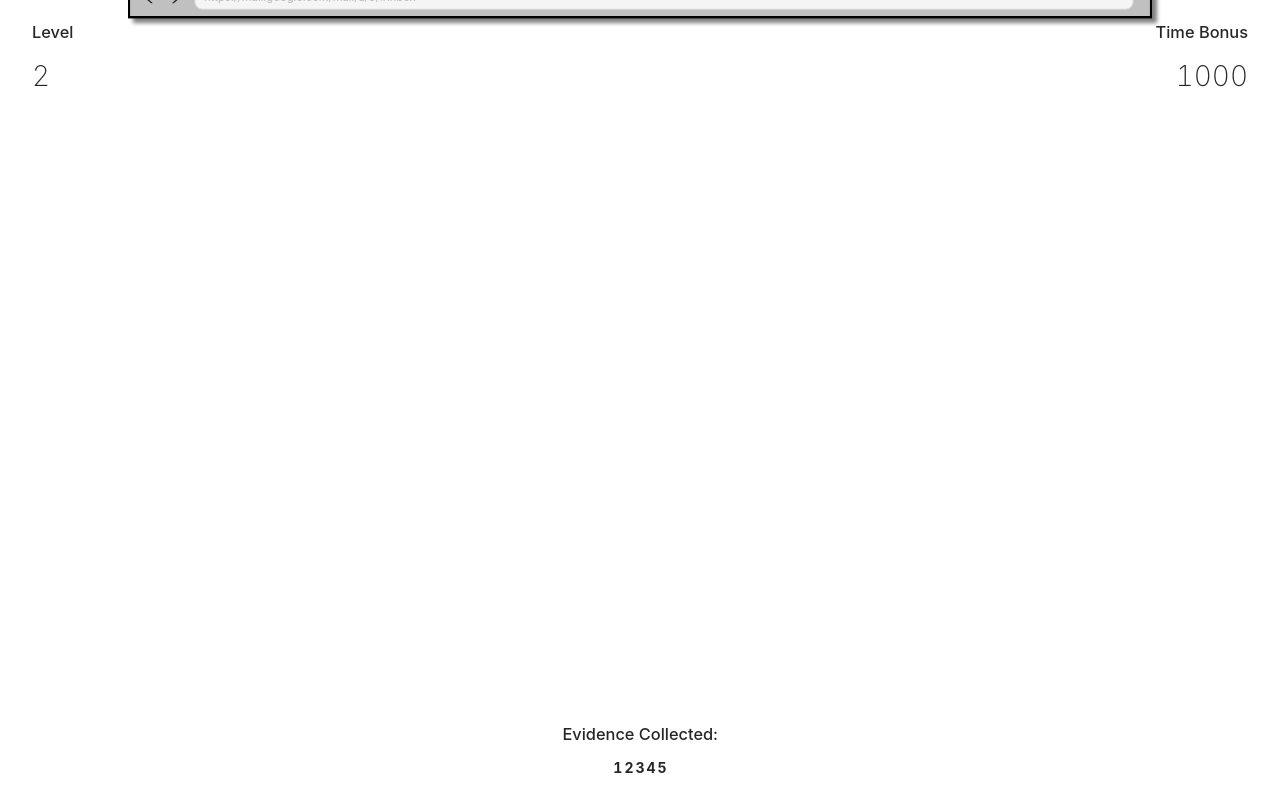
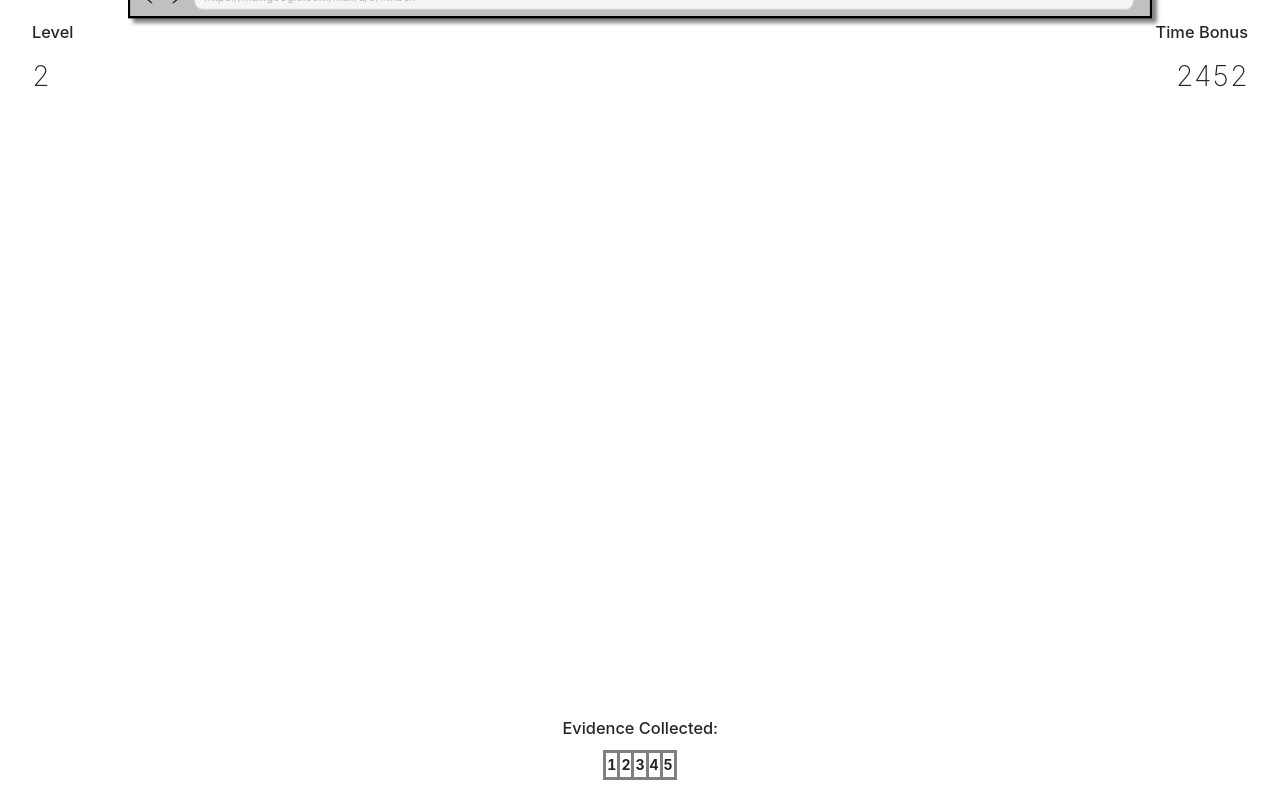
Before and after one commit to NelsonL19/scambusters, a React (Create React App) app: page /level2 in a window 1280 px wide. Built offline with nearby package versions, Linux system fonts and the light colour scheme.

Commit message:
Cleaned up the extra files and redid how the new levels are being rendered

```diff
--- a/src/App.js
+++ b/src/App.js
@@ -6,8 +6,6 @@ import Level_1 from './pages/level_1'
 import Level_2 from './pages/level_2'
 import Level_Prototype from './components/level_prototype.jsx'
 import './App.css'
-import Level_Collect from './components/level_collect.jsx'
-
 function App() {
 
   //store in firebase?
@@ -45,7 +43,7 @@ function App() {
           <Level_Prototype level = {levelInfo[1]}/>
         </Route>
         <Route path = "/level2">
-        <Level_Collect level = {levelInfo[2]}/>
+        <Level_Prototype level = {levelInfo[2]}/>
         </Route>
       </Switch>
     </Router>
--- a/src/components/apple_music_email.jsx
+++ b/src/components/apple_music_email.jsx
@@ -1,4 +1,4 @@
-
+import '../styles/apple_music.css'
 import { Button } from 'antd';
 
 const apple_music_email = () => {
--- a/src/components/index.js
+++ b/src/components/index.js
@@ -2,7 +2,5 @@
 export {default as Browser_Bar} from './browser_bar'
 export {default as Fake_Netflix} from './fake_netflix'
 export {default as Level_Prototype} from './level_prototype'
-export {default as Level_Collect} from './level_collect'
 export {default as UI_Overlay} from './ui_overlay'
-export {default as UI_Collect} from './ui_collect'
 export {default as apple_music_email} from './apple_music_email'
--- a/src/components/level_collect.jsx
+++ /dev/null
@@ -1,37 +0,0 @@
-import React, {Component, useEffect, useState, Suspense} from 'react';
-import Browser_Bar from './browser_bar.jsx'
-import UI_Collect from './ui_collect.jsx'
-import './level_prototype.css'
-
-export default class Level_Collect extends Component {
-    constructor(props){
-        super(props)
-        this.state = {
-            data: null
-        }
-    }
-    //This function is responsible for taking in the level number, and rendering the level content that is being used for each level.
-    loadLevel(number) {
-        const Level = React.lazy(() =>
-            import(`../pages/level_${number}.js`)
-        );
-        return Level;
-    }
-
-
-    render(){
-        //Calls the load level function with the level that is being selected.
-        const Level = this.loadLevel(this.props.level.levelNum)
-        return (
-            <div>
-                <div className="minification">
-                    <Browser_Bar url = {this.props.level.url}/>
-                    <Suspense fallback={<div>Loading Level...</div>}>
-                        <Level />
-                    </Suspense>
-                </div>
-                <UI_Collect level = {this.props.level}/>
-            </div>
-        )
-    }
-}
--- a/src/components/ui_collect.jsx
+++ /dev/null
@@ -1,82 +0,0 @@
-import React, { Component, useEffect, useState } from 'react';
-import { Button } from 'antd';
-import '../styles/ui_overlay.css'
-import Level_End from './level_end.jsx'
-
-export default class UI_Collect extends Component {
-    constructor(props) {
-        super(props)
-        this.state = {
-            data: null,
-            level: this.props.level,
-            bonusScore: 3000,
-            isLevelComplete: false,
-            isCorrect: false
-        }
-    }
-
-    componentDidMount () {
-        this.bonusTimerID = setInterval(
-            () => this.tickDownBonus(), 10
-        )
-    }
-
-    componentWillUnmount () {
-        clearInterval(this.bonusTimerID)
-    }
-
-
-    tickDownBonus () {
-        // only count down if the bonus > 0 AND the level is still being played.
-        if (this.state.bonusScore <= 0 || this.state.isLevelComplete) { return }
-
-        this.setState({
-            bonusScore: this.state.bonusScore - 1
-        })
-    }
-
-    checkIfDone () {
-        // make sure the level is not already done!
-        if (this.state.isLevelComplete) { return }
-    }
-
-    render () {
-        return (
-            <div className="UI_Parent">
-                <div className="flex-container">
-                    <div className="top-row">
-                        <div>
-                            <h3>Level</h3>
-                            <h1 className="level">{this.props.level.levelNum}</h1>
-                        </div>
-                        <div>
-                            <h3>Time Bonus</h3>
-                            <h1 className="bonus">1000</h1>
-                        </div>
-                    </div>
-                    <div className="bottom-row">
-                        <h3>Evidence Collected:</h3>
-                        <div className="collection-count">
-                            <table>
-                                <tr>
-                                    <th>1</th>
-                                    <th>2</th>
-                                    <th>3</th>
-                                    <th>4</th>
-                                    <th>5</th>
-                                </tr>
-                                </table>
-                        </div>
-                        </div>
-                    </div>
-
-                    <>
-                        {this.state.isLevelComplete &&
-                            <Level_End info={this.state} />
-                        }
-                    </>
-
-                </div>
-        )
-    }
-}
--- a/src/components/ui_overlay.jsx
+++ b/src/components/ui_overlay.jsx
@@ -19,6 +19,7 @@ export default class UI_Overlay extends Component {
         this.bonusTimerID = setInterval(
             () => this.tickDownBonus(), 10
         )
+
     }
 
     componentWillUnmount() {
@@ -32,6 +33,8 @@ export default class UI_Overlay extends Component {
         this.setState({
             bonusScore: this.state.bonusScore - 1
         })
+
+        if (this.state.isLevelComplete) {return}
     }
 
     scamPressed(){
@@ -63,7 +66,13 @@ export default class UI_Overlay extends Component {
         }
     }
 
+
+
     render(){
+        let levelType = this.props.level.type;
+
+        if (levelType == "scamOrNot") {
+
         return (
             <div className="UI_Parent">
                 <div className="flex-container">
@@ -92,5 +101,45 @@ export default class UI_Overlay extends Component {
                 </>
             </div>
         )
+
+            } else {
+
+        return (
+            <div className="UI_Parent">
+                <div className="flex-container">
+                    <div className="top-row">
+                        <div>
+                        <h3>Level</h3>
+                        <h1 className="level">{this.props.level.levelNum}</h1>
+                        </div>
+                        <div>
+                            <h3>Time Bonus</h3>
+                            <h1 className="bonus">{this.state.bonusScore}</h1>
+                        </div>
+                    </div>
+                    <div className="bottom-row">
+                        <h3>Evidence Collected:</h3>
+                        <div className="collection-count">
+                            <table>
+                                <tr>
+                                    <th>1</th>
+                                    <th>2</th>
+                                    <th>3</th>
+                                    <th>4</th>
+                                    <th>5</th>
+                                </tr>
+                                </table>
+                        </div>
+                        </div>
+                </div>
+                <>
+                {this.state.isLevelComplete &&
+                    <Level_End info={this.state}/>
+                }
+                </>
+            </div>
+        )
+
+            }
     }
 }
--- a/src/renderers/box.js
+++ b/src/renderers/box.js
@@ -3,9 +3,9 @@ import React, { PureComponent } from "react";
 //this is a "renderer" that tells the game what to render (i.e. a game component)
 class Box extends PureComponent {
   render() {
-    const size = 100;
-    const x = this.props.x - size / 2;
-    const y = this.props.y - size / 2;
+    const size = 25;
+    const x = this.props.x - size / 100;
+    const y = this.props.y - size / 100;
     return (
       <div style={{ position: "absolute", width: size, height: size, backgroundColor: "aliceblue", left: x, top: y, textAlign:'center'}}>
           Scambusters®
--- a/src/styles/ui_overlay.css
+++ b/src/styles/ui_overlay.css
@@ -41,6 +41,10 @@ div.top-row {
     font-weight: 200;
 }
 
+th {
+    border: 3px solid grey;
+}
+
 div.bottom-row {
     display: flex;
     flex-direction: column;
```
Also changed, not shown: src/components/level_prototype.jsx (+9 -6 lines), src/styles/apple_music.css (added).
